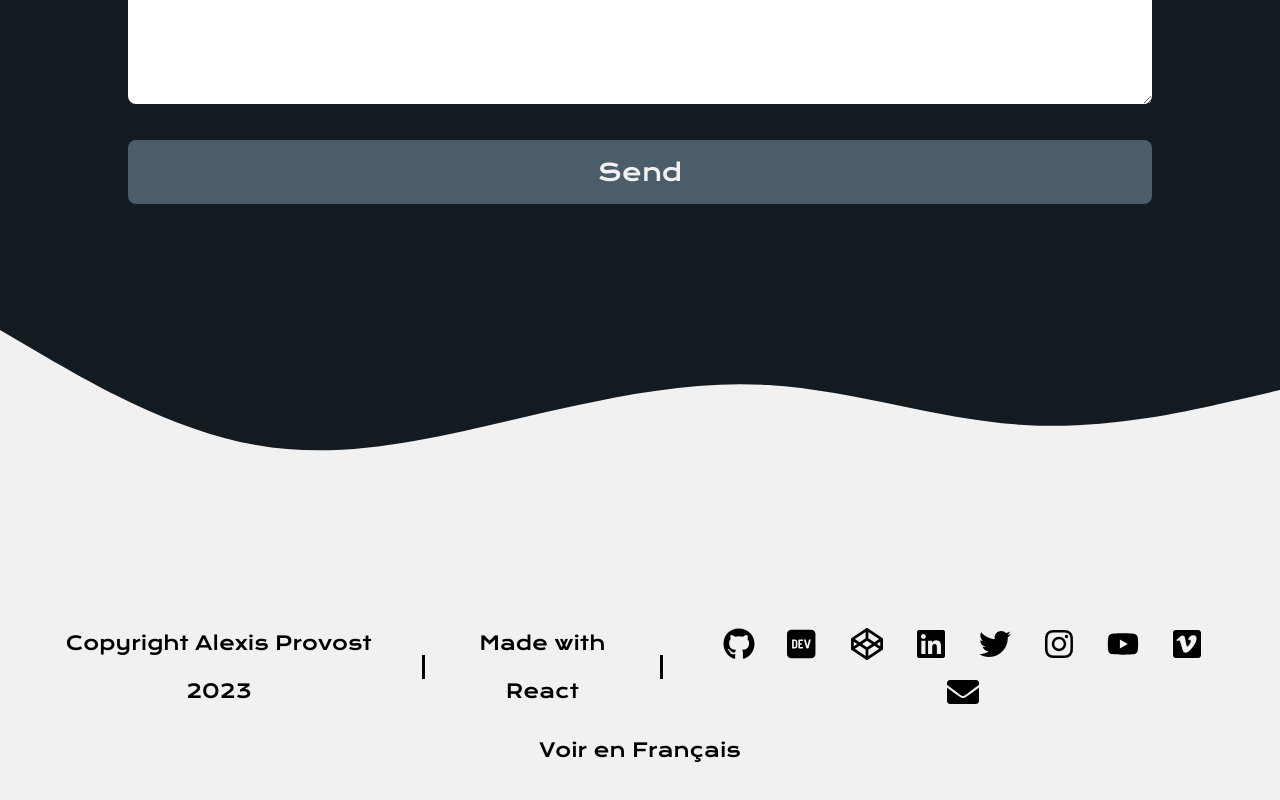
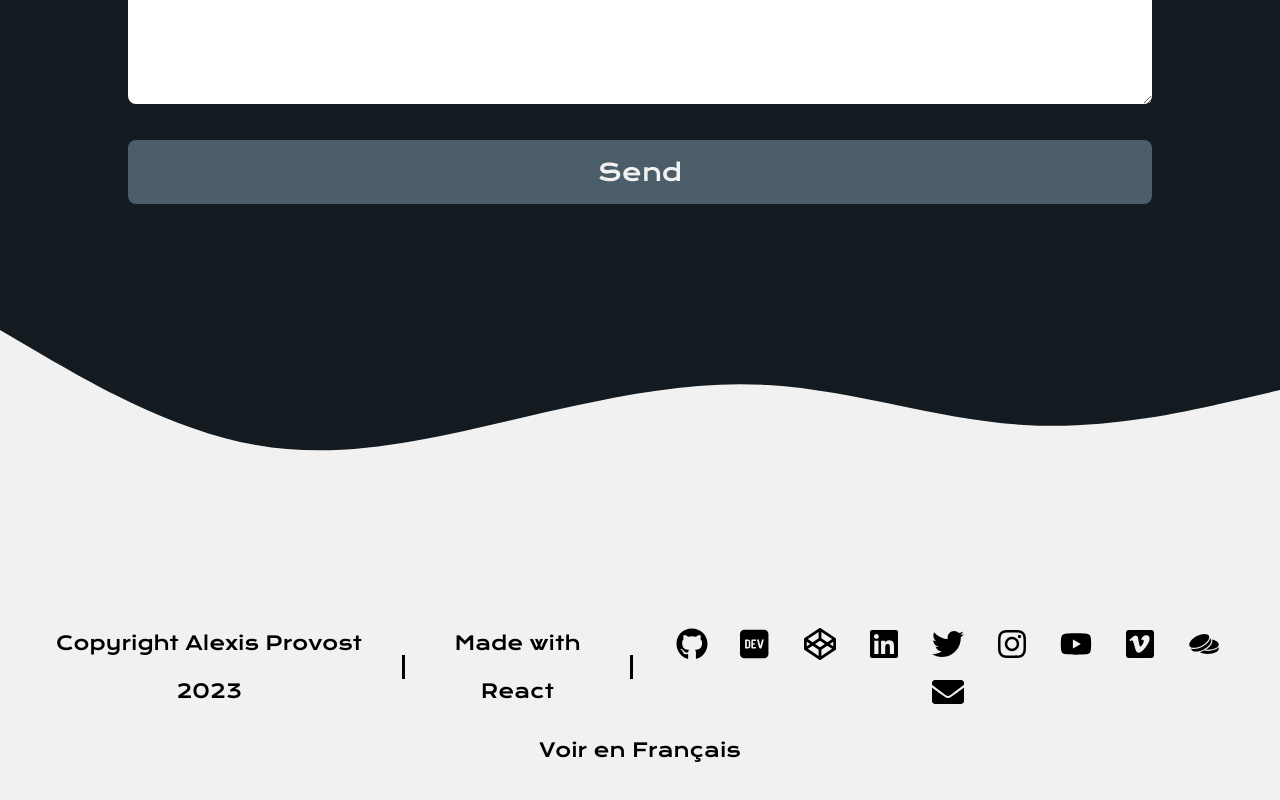
Before and after one commit to alexisprovost/portfolio, a React (Vite) app: page /contact in a window 1280 px wide. Shown: the part 1374-2174 px from the top of the page. Built offline with nearby package versions, Linux system fonts and the light colour scheme.

Commit message:
Added support link

```diff
--- a/src/components/Footer.tsx
+++ b/src/components/Footer.tsx
@@ -1,4 +1,14 @@
-import { FaTwitter, FaGithub, FaLinkedin, FaInstagram, FaYoutube, FaEnvelope, FaCodepen, FaVimeo } from "react-icons/fa";
+import {
+	FaTwitter,
+	FaGithub,
+	FaLinkedin,
+	FaInstagram,
+	FaYoutube,
+	FaEnvelope,
+	FaCodepen,
+	FaVimeo,
+} from "react-icons/fa";
+import { GiTwoCoins } from "react-icons/gi";
 import { ReactComponent as DevToLogo } from "../assets/icons/devto.svg";
 
 import { LOCALES } from "../i18n/locales";
@@ -61,6 +71,11 @@ const Footer = ({ currentLocal, localeChanger }) => {
 								</a>
 							</li>
 							<li>
+								<a href="https://donate.stripe.com/6oEaHBaKm7QU2IM5km" target="_blank">
+									<GiTwoCoins />
+								</a>
+							</li>
+							<li>
 								<a href="mailto:alexis@provost.cloud" target="_blank">
 									<FaEnvelope />
 								</a>
```
